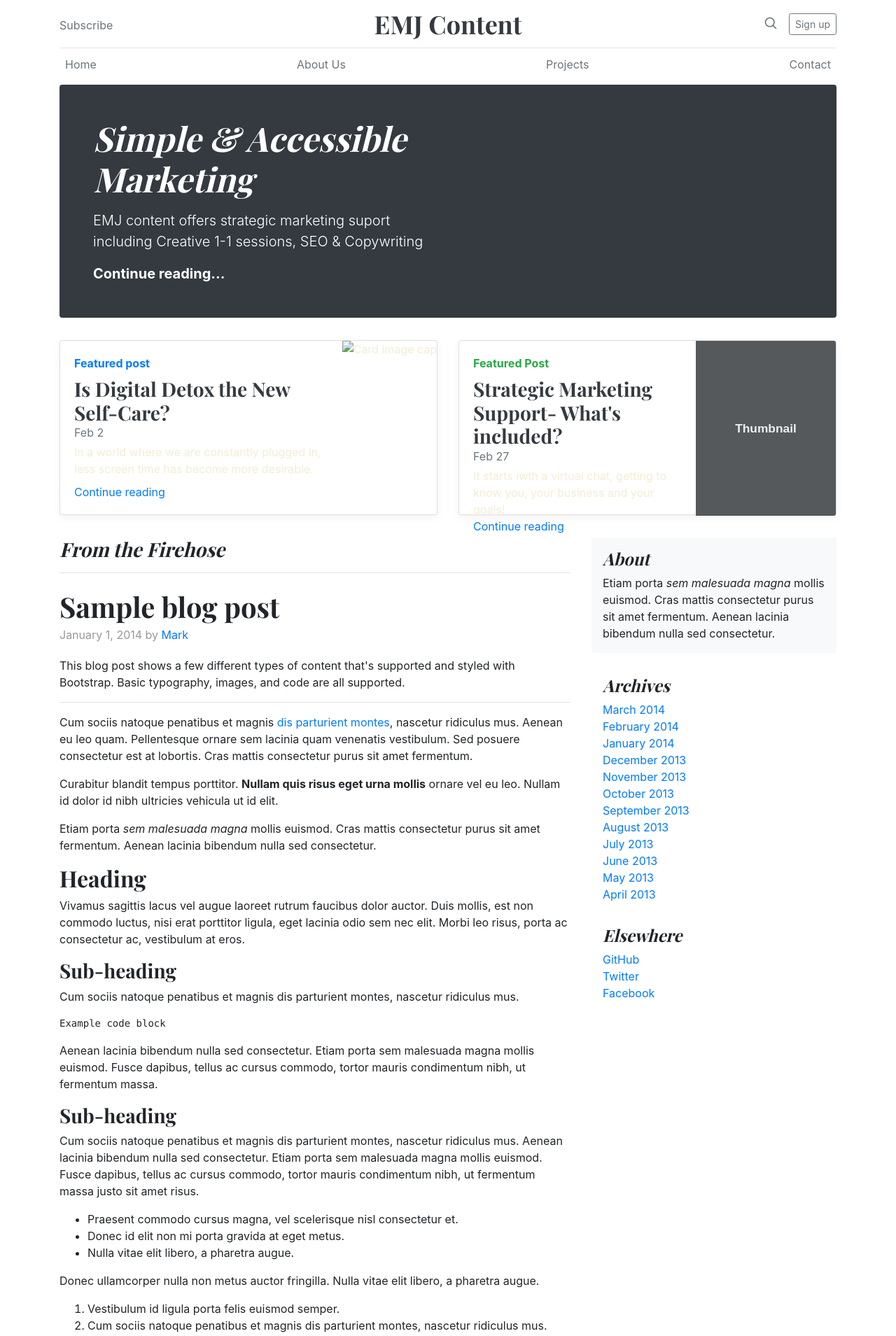
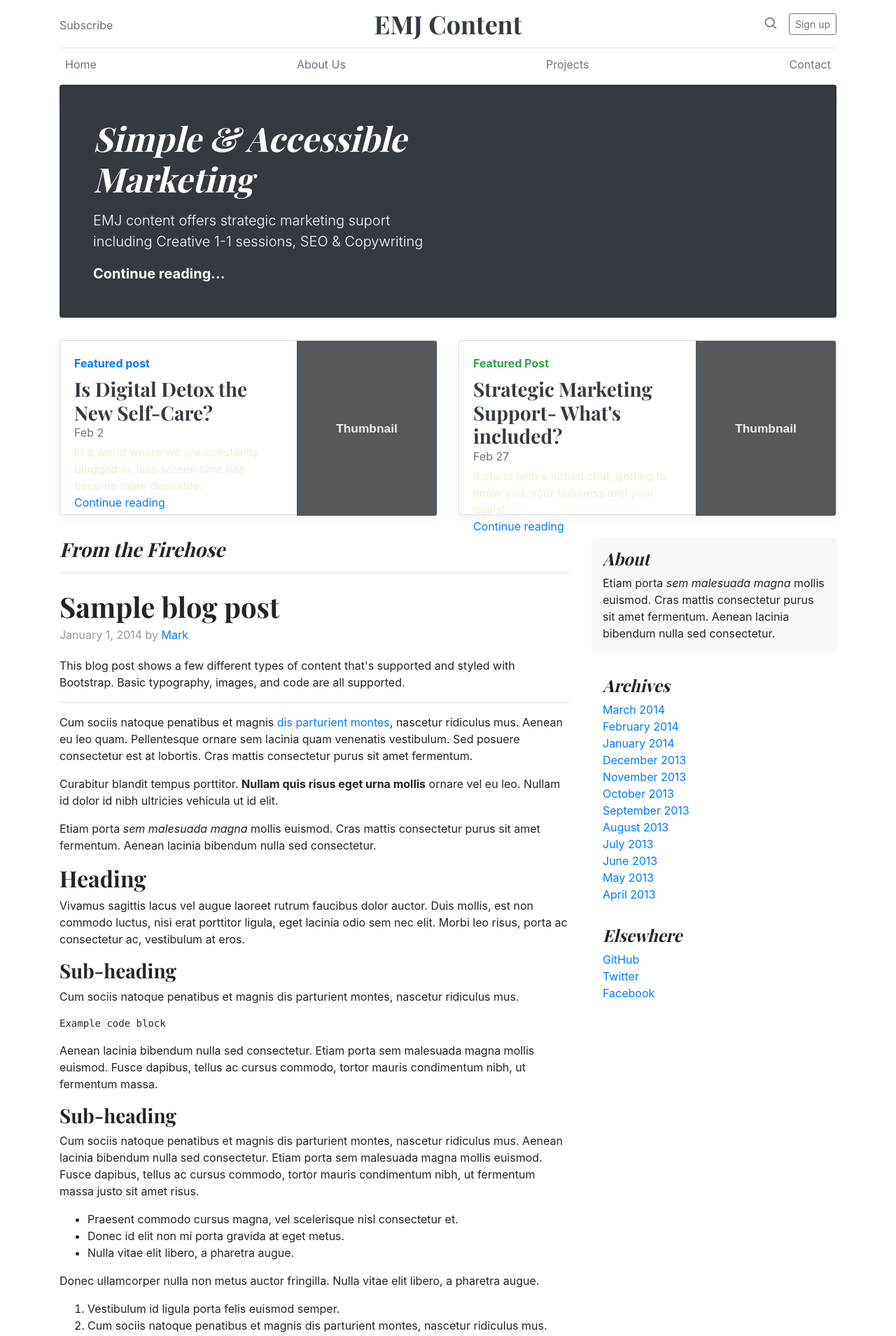
Before and after one commit to louisegrimble/louisegrimble.github.io, a Jekyll site: the page index.html, which Jekyll copies as it is, in a window 1280 px wide. Shown: the top 1909 px of the page at 70% size. Built offline with Jekyll 4.4.1, drawn with Linux system fonts in a browser that asks for light colours; nearby versions of some CDN libraries.

Commit message:
rm image for now..

```diff
--- a/index.html
+++ b/index.html
@@ -66,7 +66,7 @@
               <p class="card-text mb-auto">In a world where we are constantly plugged in, less screen time has become more desirable.</p>
               <a href="#">Continue reading</a>
             </div>
-            <img class="card-img-right flex-auto d-none d-md-block" data-src="images/is-digital-detox.jpeg" alt="Card image cap">
+            <img class="card-img-right flex-auto d-none d-md-block" data-src="holder.js/200x250?theme=thumb" alt="Card image cap">
           </div>
         </div>
         <div class="col-md-6">
```
